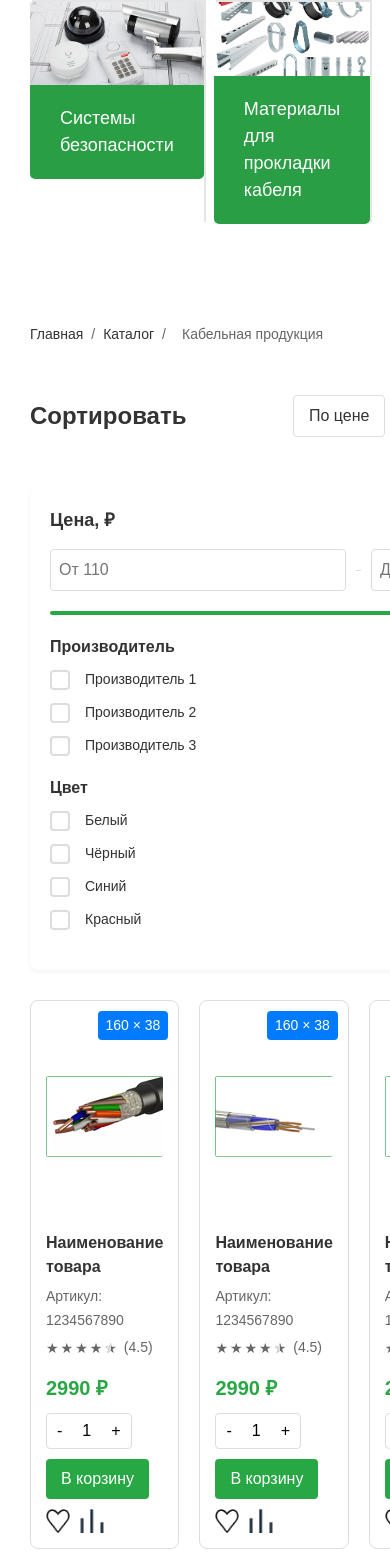
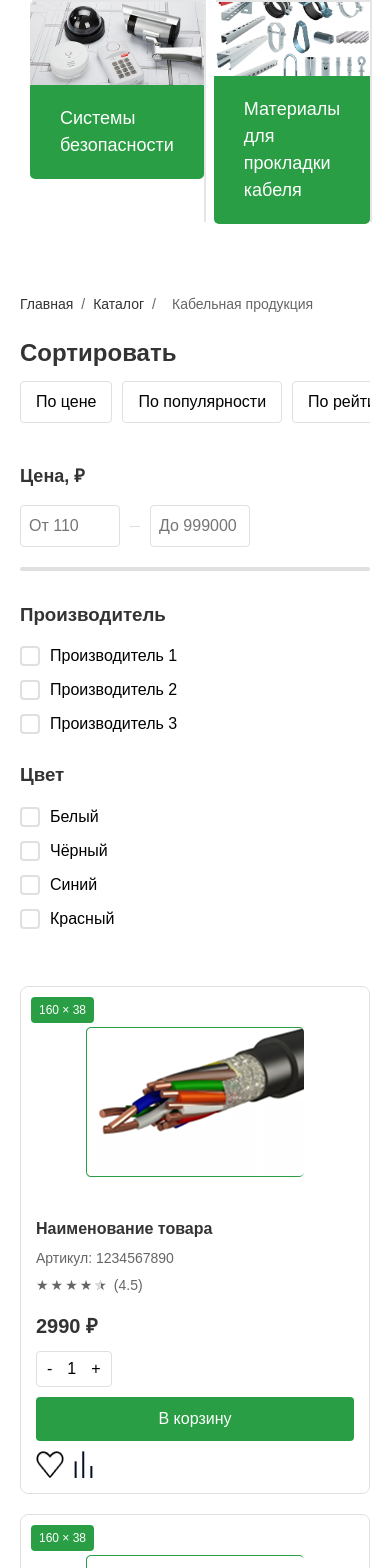
Before and after one commit to MaEsTr0oF/Repository, a React (Vite) app: page /catalog in a window 390 px wide. Shown: the part 396-1964 px from the top of the page. Built offline with nearby package versions, Linux system fonts and the light colour scheme.

Commit message:
some fixes

```diff
--- a/src/components/CabelProduct/CabelFilter/CabelFilter.jsx
+++ /dev/null
@@ -1,165 +0,0 @@
-import styles from './CabelFilter.module.css'
-import image from '/img/header/heart.png'
-import image1 from '/img/header/stats.png'
-import checkmark from '/img/Okey.png'
-
-const StarRating = ({ rating }) => {
-	const fullStars = Math.floor(rating);
-	const hasHalfStar = rating % 1 !== 0;
-
-	return (
-		<div className={styles.starRating}>
-			{[...Array(5)].map((_, index) => {
-				if (index < fullStars) {
-					return <span key={index} className={styles.star}>★</span>;
-				} else if (index === fullStars && hasHalfStar) {
-					return <span key={index} className={`${styles.star} ${styles.halfStar}`}>★</span>;
-				}
-				return <span key={index} className={`${styles.star} ${styles.emptyStar}`}>★</span>;
-			})}
-			<span className={styles.ratingNumber}>({rating})</span>
-		</div>
-	);
-};
-
-const manufacturers = [
-	{ id: 1, name: 'Производитель 1' },
-	{ id: 2, name: 'Производитель 2' },
-	{ id: 3, name: 'Производитель 3' }
-];
-
-const colors = [
-	{ id: 'white', name: 'Белый' },
-	{ id: 'black', name: 'Чёрный' },
-	{ id: 'blue', name: 'Синий' },
-	{ id: 'red', name: 'Красный' }
-];
-
-const products = [
-	{
-		id: 1,
-		title: 'Наименование товара',
-		article: '1234567890',
-		rating: 4.5,
-		price: 2990,
-		size: '160 × 38',
-		image: '/img/products/image1.png'
-	},
-	{
-		id: 2,
-		title: 'Наименование товара',
-		article: '1234567890',
-		rating: 4.5,
-		price: 2990,
-		size: '160 × 38',
-		image: '/img/products/image2.png'
-	},
-	{
-		id: 3,
-		title: 'Наименование товара',
-		article: '1234567890',
-		rating: 4.5,
-		price: 2990,
-		size: '160 × 38',
-		image: '/img/products/image3.png'
-	},
-	{
-		id: 4,
-		title: 'Наименование товара',
-		article: '1234567890',
-		rating: 4.5,
-		price: 2990,
-		size: '160 × 38',
-		image: '/img/products/image4.png'
-	},
-];
-
-export default function CabelFilter() {
-	return (
-		<div className={styles.filter}>
-			<div className={styles.breadcrumbs}>
-				<a href="/">Главная</a>
-				<span>/</span>
-				<a href="/catalog">Каталог</a>
-				<span>/</span>
-				<span>Кабельная продукция</span>
-			</div>
-
-			<div className={styles.filter_title}>
-				<h2>Сортировать</h2>
-				<div className={styles.filter_buttons}>
-					<button className={styles.filter_button}>По цене</button>
-					<button className={styles.filter_button}>По популярности</button>
-					<button className={styles.filter_button}>По рейтингу</button>
-				</div>
-			</div>
-
-			<div className={styles.filter_body}>
-				<div className={styles.filter_legend}>
-					<h2>Цена, ₽</h2>
-					<div className={styles.legend_inputs}>
-						<input type="text" placeholder="От 110" />
-						<span></span>
-						<input type="text" placeholder="До 999000" />
-					</div>
-					<div className={styles.legend_segment}>
-						<span className={styles.segment_line}></span>
-					</div>
-
-					<div className={styles.checkboxGroup}>
-						<h3>Производитель</h3>
-						{manufacturers.map(manufacturer => (
-							<label key={manufacturer.id} className={styles.checkboxLabel}>
-								<input type="checkbox" className={styles.checkbox} />
-								<span className={styles.checkmark}></span>
-								{manufacturer.name}
-							</label>
-						))}
-					</div>
-
-					<div className={styles.checkboxGroup}>
-						<h3>Цвет</h3>
-						{colors.map(color => (
-							<label key={color.id} className={styles.checkboxLabel}>
-								<input type="checkbox" className={styles.checkbox} />
-								<span className={styles.checkmark}></span>
-								{color.name}
-							</label>
-						))}
-					</div>
-				</div>
-
-				<div className={styles.filter_cards}>
-					{products.map((product) => (
-						<div key={product.id} className={styles.card}>
-							{product.size && (
-								<div className={styles.size_badge}>{product.size}</div>
-							)}
-							<div className={styles.card_image}>
-								<img src={product.image} alt={product.title} />
-							</div>
-							<div className={styles.card_title}>
-								<h2>{product.title}</h2>
-								<span>Артикул: {product.article}</span>
-								<StarRating rating={product.rating} />
-							</div>
-							<div className={styles.card_more}>
-								<h2>{product.price} ₽</h2>
-								<div className={styles.card_more_count}>
-									<span>-</span>
-									<span>1</span>
-									<span>+</span>
-								</div>
-								<button className={styles.card_more_button}>В корзину</button>
-								<div className={styles.card_more_favorive}>
-									<img src={image} alt="В избранное" />
-									<img src={image1} alt="Сравнить" />
-								</div>
-							</div>
-						</div>
-					))}
-				</div>
-			</div>
-		</div>
-	)
-}
--- a/src/components/CabelProduct/CabelFilter/CabelFilter.module.css
+++ b/src/components/CabelProduct/CabelFilter/CabelFilter.module.css
@@ -19,14 +19,11 @@
 }
 
 .filter {
-  padding: 20px;
-  display: grid;
-  grid-template-columns: 250px 1fr;
-  gap: 30px;
+  width: 100%;
+  padding: 20px 0;
 }
 
 .filter_title {
-  grid-column: 1 / -1;
   display: flex;
   justify-content: space-between;
   align-items: center;
@@ -45,30 +42,27 @@
 
 .filter_button {
   padding: 8px 15px;
-  border: 1px solid #ddd;
+  border: 1px solid #e0e0e0;
   border-radius: 4px;
-  background: #fff;
-  color: #333;
+  background: white;
   cursor: pointer;
   transition: all 0.3s ease;
 }
 
 .filter_button:hover {
-  border-color: #28a745;
-  color: #28a745;
+  background: #f5f5f5;
+  border-color: #2a9e44;
 }
 
 .filter_body {
-  display: grid;
-  grid-template-columns: 250px 1fr;
+  display: flex;
   gap: 30px;
+  margin-top: 30px;
 }
 
 .filter_legend {
-  background: #fff;
-  padding: 20px;
-  border-radius: 8px;
-  box-shadow: 0 2px 4px rgba(0,0,0,0.05);
+  width: 280px;
+  flex-shrink: 0;
 }
 
 .filter_legend h2 {
@@ -85,9 +79,9 @@
 }
 
 .legend_inputs input {
-  width: 100%;
+  width: 100px;
   padding: 8px;
-  border: 1px solid #ddd;
+  border: 1px solid #e0e0e0;
   border-radius: 4px;
 }
 
@@ -98,15 +92,15 @@
 }
 
 .legend_segment {
-  margin-bottom: 20px;
+  margin-bottom: 30px;
 }
 
 .segment_line {
   display: block;
-  width: 100%;
   height: 4px;
-  background: #28a745;
+  background: #e0e0e0;
   border-radius: 2px;
+  position: relative;
 }
 
 .legend_efficiency,
@@ -120,23 +114,24 @@
 }
 
 .filter_cards {
+  flex-grow: 1;
   display: grid;
-  grid-template-columns: repeat(4, 1fr);
+  grid-template-columns: repeat(auto-fill, minmax(280px, 1fr));
   gap: 20px;
-  width: 100%;
+  align-content: start;
 }
 
 .card {
-  background: #fff;
-  border: 1px solid #ddd;
+  position: relative;
+  border: 1px solid #e0e0e0;
   border-radius: 8px;
   padding: 15px;
+  background: #fff;
   transition: box-shadow 0.3s ease;
-  position: relative;
 }
 
 .card:hover {
-  box-shadow: 0 4px 8px rgba(0,0,0,0.1);
+  box-shadow: 0 4px 12px rgba(0, 0, 0, 0.1);
 }
 
 .card_image {
@@ -160,13 +155,13 @@
 
 .card_title h2 {
   font-size: 16px;
+  margin-bottom: 5px;
   color: #333;
-  margin-bottom: 5px;
 }
 
 .card_title span {
+  font-size: 14px;
   color: #666;
-  font-size: 14px;
 }
 
 .card_star-rating {
@@ -176,43 +171,42 @@
 
 .card_more {
   display: flex;
-  align-items: center;
-  justify-content: space-between;
-  flex-wrap: wrap;
+  flex-direction: column;
   gap: 10px;
 }
 
 .card_more h2 {
   font-size: 20px;
-  color: #28a745;
+  color: #333;
 }
 
 .card_more_count {
   display: flex;
   align-items: center;
-  gap: 10px;
-  border: 1px solid #ddd;
+  gap: 15px;
+  padding: 5px 10px;
+  border: 1px solid #e0e0e0;
   border-radius: 4px;
-  padding: 5px;
+  width: fit-content;
 }
 
 .card_more_count span {
   cursor: pointer;
-  padding: 0 5px;
+  user-select: none;
 }
 
 .card_more_button {
-  background: #28a745;
+  background: #2a9e44;
   color: white;
   border: none;
-  padding: 8px 15px;
   border-radius: 4px;
+  padding: 10px;
   cursor: pointer;
   transition: background-color 0.3s ease;
 }
 
 .card_more_button:hover {
-  background: #218838;
+  background: #238a3a;
 }
 
 .card_more_favorive {
@@ -221,34 +215,59 @@
 }
 
 .card_more_favorive img {
-  width: 24px;
-  height: 24px;
   cursor: pointer;
+  transition: opacity 0.3s ease;
+}
+
+.card_more_favorive img:hover {
+  opacity: 0.8;
 }
 
 /* Размер товара на карточке */
 .size_badge {
   position: absolute;
   top: 10px;
-  right: 10px;
-  background: #007bff;
+  left: 10px;
+  background: #2a9e44;
   color: white;
   padding: 4px 8px;
   border-radius: 4px;
-  font-size: 14px;
+  font-size: 12px;
 }
 
 @media (max-width: 1024px) {
-  .filter {
-    grid-template-columns: 1fr;
-  }
-
   .filter_body {
-    grid-template-columns: 1fr;
+    flex-direction: column;
   }
 
   .filter_legend {
-    order: -1;
+    width: 100%;
+  }
+
+  .filter_cards {
+    grid-template-columns: repeat(auto-fill, minmax(250px, 1fr));
+  }
+}
+
+@media (max-width: 768px) {
+  .filter {
+    padding: 10px;
+  }
+
+  .filter_title {
+    flex-direction: column;
+    align-items: flex-start;
+    gap: 10px;
+  }
+
+  .filter_buttons {
+    width: 100%;
+    overflow-x: auto;
+    padding-bottom: 10px;
+  }
+
+  .filter_button {
+    white-space: nowrap;
   }
 }
 
@@ -292,59 +311,48 @@
 
 /* Стили для чекбоксов */
 .checkboxGroup {
-  margin-bottom: 20px;
+  margin-bottom: 25px;
 }
 
 .checkboxGroup h3 {
-  font-size: 16px;
+  margin-bottom: 15px;
   color: #333;
-  margin-bottom: 10px;
 }
 
 .checkboxLabel {
   display: flex;
   align-items: center;
-  position: relative;
-  padding-left: 35px;
-  margin-bottom: 12px;
+  gap: 10px;
+  margin-bottom: 10px;
   cursor: pointer;
-  font-size: 14px;
-  color: #333;
-  user-select: none;
 }
 
 .checkbox {
-  position: absolute;
-  opacity: 0;
-  cursor: pointer;
-  height: 0;
-  width: 0;
+  display: none;
 }
 
 .checkmark {
-  position: absolute;
-  left: 0;
+  width: 20px;
   height: 20px;
-  width: 20px;
-  background-color: #fff;
-  border: 2px solid #ddd;
+  border: 2px solid #e0e0e0;
   border-radius: 4px;
-  transition: all 0.2s ease;
+  position: relative;
+  transition: all 0.3s ease;
 }
 
-.checkboxLabel:hover .checkmark {
-  border-color: #28a745;
+.checkbox:checked + .checkmark {
+  background: #2a9e44;
+  border-color: #2a9e44;
 }
 
-.checkbox:checked ~ .checkmark {
-  border: none;
-  background-image: url('/img/Okey.png');
-  background-size: 20px 20px;
-  background-position: center;
-  background-repeat: no-repeat;
+.checkbox:checked + .checkmark:after {
+  content: '';
+  position: absolute;
+  left: 6px;
+  top: 2px;
+  width: 5px;
+  height: 10px;
+  border: solid white;
+  border-width: 0 2px 2px 0;
+  transform: rotate(45deg);
 }
-
-/* Удаляем старые стили для галочки, так как теперь используем изображение */
-.checkmark:after {
-  display: none;
-}
--- a/src/components/CabelProduct/CabelProduct.module.css
+++ b/src/components/CabelProduct/CabelProduct.module.css
@@ -1,15 +1,20 @@
 .cabelProduct {
     width: 100%;
-    max-width: 1200px;
+    max-width: 1400px;
     margin: 0 auto;
     padding: 20px;
     display: flex;
-    gap: 20px;
+    flex-direction: column;
+}
+
+@media (max-width: 1440px) {
+    .cabelProduct {
+        max-width: 1200px;
+    }
 }
 
 @media (max-width: 768px) {
     .cabelProduct {
-        flex-direction: column;
         padding: 10px;
     }
 }
```
